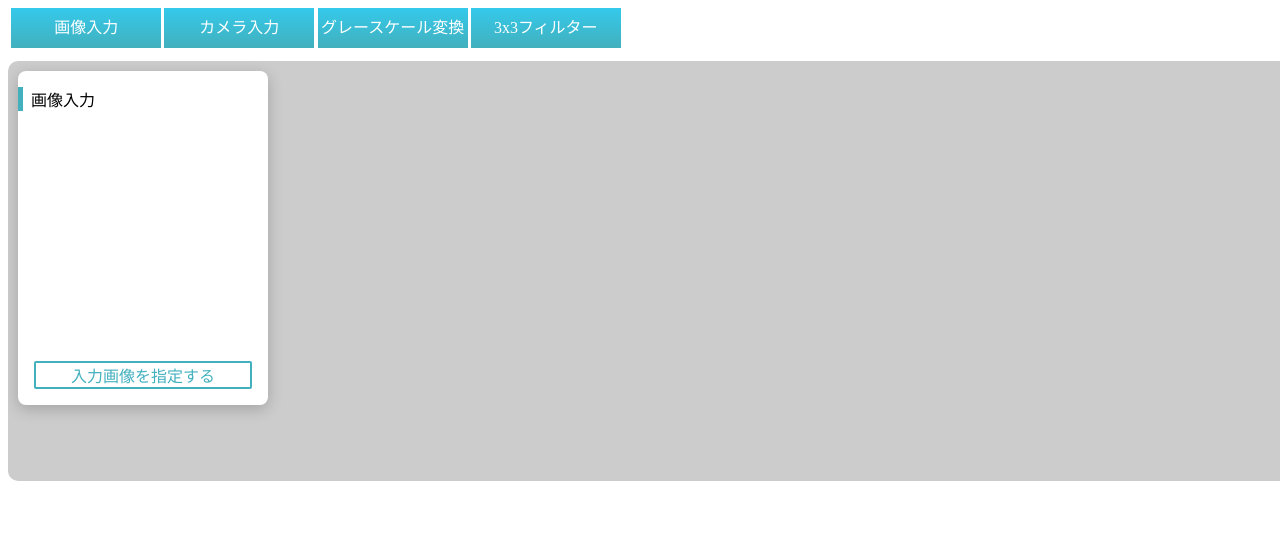
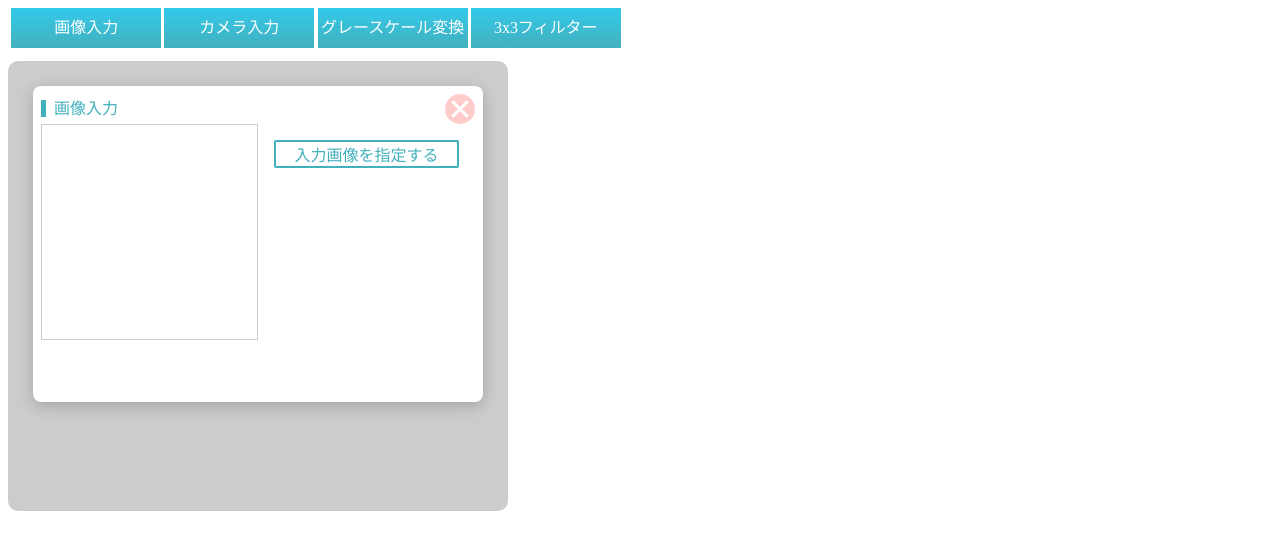
Before and after one commit to fyuuki0jp/react-wasm-img, a React app: page / in a window 1280 px wide. Both pictures are taken after a click on the element "画像入力". Shown: the top 550 px of the page. Built offline with nearby package versions, Linux system fonts and the light colour scheme.

Commit message:
[update] change design horizontal to vertical

```diff
--- a/src/component/pages/CreatePipeLine.tsx
+++ b/src/component/pages/CreatePipeLine.tsx
@@ -9,13 +9,13 @@ import { Segment, SegmentWorkerResponse} from '../utils/types'
 
 const PipeLine = styled.ul`
     margin-top:1%;
-    width:100%;
+    width:450px;
     border-radius:10px;
     min-height:400px;
     overflow-x: scroll;
     background-color:#ccc;
     list-style: none;
-    padding:10px;
+    padding:25px;
 `
 
 const ItemList = styled.div`
@@ -49,15 +49,15 @@ export const CreatePipeLine:React.FC = () => {
     const renders:JSX.Element[] = []
     const SetInputComponent:(component:string)=>void = (component)=>{
         const nowStep=steps
-        if(steps.length == 0)
+        if(steps.length == 0 || (steps[0].name!='camera' && steps[0].name!='image'))
         {
             const newID = 0
             switch (component) {
                 case 'camera':
-                    nowStep.push({name:'camera',id:newID,options:[]})
+                    nowStep.unshift({name:'camera',id:newID,options:[]})
                     break;
                 case 'image':
-                    nowStep.push({name:'image',id:newID,options:[]});
+                    nowStep.unshift({name:'image',id:newID,options:[]});
                     break;
                 default:
                     break;
@@ -108,6 +108,13 @@ export const CreatePipeLine:React.FC = () => {
         }
         worker?.postMessage({image:image,steps:steps})
     }
+
+    const DeleteComponent:(index)=>void = (index)=>{
+        const nowStep = steps;
+        nowStep.splice(index,1)
+        setStep([...nowStep])
+    }
+
     const UpdateOptions:(index:number,options:any[])=> void = async (index,options)=>{
         const nowSteps = steps
         nowSteps[index].options = options
@@ -123,16 +130,16 @@ export const CreatePipeLine:React.FC = () => {
             switch(element.name)
             {
                 case 'camera':
-                    renders.push(<CameraInput.Component output={UpdateImage.bind(null,0)}/>)
+                    renders.push(<CameraInput.Component output={UpdateImage.bind(null,0)} del={DeleteComponent.bind(null,0)}/>)
                     break;
                 case 'image':
-                    renders.push(<ImageInput.Component output={UpdateImage.bind(null,0)}/>)
+                    renders.push(<ImageInput.Component output={UpdateImage.bind(null,0)} del={DeleteComponent.bind(null,0)}/>)
                     break;
                 case 'grayscale':
-                    renders.push(<GrayScale.Component  config={UpdateOptions.bind(null,index)} input={images[index]} options={element.options}/>)
+                    renders.push(<GrayScale.Component  config={UpdateOptions.bind(null,index)} input={images[index]} options={element.options} del={DeleteComponent.bind(null,index)}/>)
                     break;
                 case '3x3filter':
-                    renders.push(<Filter3x3.Component  config={UpdateOptions.bind(null,index)} input={images[index]} options={element.options}/>)
+                    renders.push(<Filter3x3.Component  config={UpdateOptions.bind(null,index)} input={images[index]} options={element.options} del={DeleteComponent.bind(null,index)}/>)
                     break;
                 }
         }
--- a/src/component/pages/unit/CameraInput.tsx
+++ b/src/component/pages/unit/CameraInput.tsx
@@ -2,7 +2,7 @@ import { SegmentBase } from "./SegmentBase";
 import {SegmentIF,SegmentProc} from "../../utils/types"
 import React, { memo, useEffect, useMemo, useRef, useState } from 'react'
 
-export const Component:React.VFC<SegmentIF> = ({output})=>{
+export const Component:React.VFC<SegmentIF> = ({del,output})=>{
     const hiddenVideo = useRef<HTMLVideoElement>(null)
     const hiddenCanvas = useRef<HTMLCanvasElement>(null)
     const [image,setImage] = useState<ImageData|undefined>(undefined)
@@ -88,7 +88,7 @@ export const Component:React.VFC<SegmentIF> = ({output})=>{
     },[play])
 
     return (
-        <SegmentBase name={'カメラ入力'} image={image}>
+        <SegmentBase name={'カメラ入力'} image={image} del={del}>
             <canvas ref={hiddenCanvas} style={{'display':'none'}}></canvas>
             <video ref={hiddenVideo} style={{'display':'none'}}></video>
             <button onClick={CameraControl}>{play==0 ? '撮影開始':'撮影停止'}</button>
--- a/src/component/pages/unit/GrayScaleImage.tsx
+++ b/src/component/pages/unit/GrayScaleImage.tsx
@@ -4,10 +4,10 @@ import React, { ChangeEvent, useEffect, useRef, useState } from 'react'
 import {FileOpenButton} from '../../uiparts/AtomDesign'
 
 
-export const Component:React.VFC<SegmentIF> = ({input,update})=>{
+export const Component:React.VFC<SegmentIF> = ({del,input,update})=>{
 
     return (
-        <SegmentBase name={'グレースケール'} image={input}>
+        <SegmentBase name={'グレースケール'} image={input} del={del}>
         </SegmentBase>
     )
 }
--- a/src/component/pages/unit/ImageInput.tsx
+++ b/src/component/pages/unit/ImageInput.tsx
@@ -3,7 +3,7 @@ import {SegmentIF,SegmentProc} from "../../utils/types"
 import React, { ChangeEvent, useRef, useState } from 'react'
 import {FileOpenButton} from '../../uiparts/AtomDesign'
 
-export const Component:React.VFC<SegmentIF> = ({output})=>{
+export const Component:React.VFC<SegmentIF> = ({del,output})=>{
     const hiddenCanvas = useRef<HTMLCanvasElement>(null)
     const [image,setImage] = useState<ImageData|undefined>(undefined)
     const getContext = (element:HTMLCanvasElement): CanvasRenderingContext2D => {
@@ -33,7 +33,7 @@ export const Component:React.VFC<SegmentIF> = ({output})=>{
         img.src = dataURL
     }
     return (
-        <SegmentBase name={'画像入力'} image={image}>
+        <SegmentBase name={'画像入力'} image={image} del={del}>
             <canvas ref={hiddenCanvas} style={{'display':'none'}}></canvas>
             <FileOpenButton update={UpdatePath}>入力画像を指定する</FileOpenButton>
         </SegmentBase>
--- a/src/component/pages/unit/SegmentBase.tsx
+++ b/src/component/pages/unit/SegmentBase.tsx
@@ -5,53 +5,107 @@ import styled from 'styled-components'
 type Props = {
     image:ImageData|undefined,
     name:string,
+    del:()=>void
     children?:ReactNode
 }
 
-const TitleStyle = styled.p`
+const TitleStyle = styled.span`
     padding-left:0.5rem;
     border-left:5px solid #42b0bd;
+    line-height:30px;
+    color: #42b0bd;
 `
 
 const CardStyle = styled.li`
-    float: left;
+    float: flex;
     position: relative;
     border-radius:8px;
     box-shadow:0 4px 15px rgba(0,0,0,.2);
     min-width:250px;
     min-height:300px;
+    padding: 0.5rem;
     background-color:white;
     :not(:first-child) {
-        margin-left: 50px;
+        margin-top: 50px;
     }
     :not(:first-child)::before {
         content: "";
         position: absolute;
-        top: 0;
-        bottom: 0;
-        left: -30px;
+        left: 0;
+        right: 0;
+        top: -30px;
         margin: auto;
         box-sizing: border-box;
         width: 15px;
         height: 15px;
         border: 15px solid transparent;
         border-left: 15px solid #2a75bf;
+        transform: rotate(90deg);
     }
 `
 
 const PrevStyle = styled.div`
-    margin:25px;
-    height:200px;
+    width:250px;
 `
 
-export const SegmentBase:React.VFC<Props> = ({image,name,children}) =>{
+const OptionStyle = styled.div`
+    width: 250px;
+`
+
+const ViewStyle = styled.div`
+    display:flex;
+`
+
+const CloseStyle = styled.span`
+    display: inline-block;
+    position: relative;
+    width: 30px;
+    height: 30px;
+    border-radius: 50%;
+    float:right;
+    background: #FCC;
+    &:hover {
+        background: #F33;
+    }
+    &:after {
+        content: "";
+        position: absolute;
+        top: 50%;
+        left: 50%;
+        width: 3px; /* 棒の幅（太さ） */
+        height: 22px; /* 棒の高さ */
+        background: #FFF; /* バツ印の色 */
+        transform: translate(-50%,-50%) rotate(-45deg);
+    }
+    &:before {
+        content: "";
+        position: absolute;
+        top: 50%;
+        left: 50%;
+        width: 3px; /* 棒の幅（太さ） */
+        height: 22px; /* 棒の高さ */
+        background: #FFF; /* バツ印の色 */
+        transform: translate(-50%,-50%) rotate(45deg);
+    }
+`
+
+
+
+export const SegmentBase:React.VFC<Props> = ({image,del,name,children}) =>{
+    const [open,setOpen] = useState(true);
+
     return (
         <CardStyle>
             <TitleStyle>{name}</TitleStyle>
-            <PrevStyle>
-                <ImageView image={image} width='200' height='200'></ImageView>
-            </PrevStyle>
-            {children}
+            <CloseStyle onClick={del}/>
+            <ViewStyle>
+                <PrevStyle>
+                    <ImageView image={image} width='200' height='200'></ImageView>
+                </PrevStyle>
+                <OptionStyle>
+                    {open ? children:''}
+                </OptionStyle>
+            </ViewStyle>
         </CardStyle>
     )
 }
--- a/src/component/uiparts/AtomDesign.tsx
+++ b/src/component/uiparts/AtomDesign.tsx
@@ -5,6 +5,11 @@ interface FileOpen {
     update:(e:React.ChangeEvent<HTMLInputElement>)=>void,
     children?:React.ReactNode
 };
+
+interface Submit {
+    onClick:()=>void,
+    children?:React.ReactNode
+}
 
 const Button = styled.div`
     border: 2px solid #42b0bd;
@@ -28,3 +33,9 @@ export const FileOpenButton:React.VFC<FileOpen> = ({update,children}) =>{
         </label>
     )
 }
+
+export const SubmitButton:React.VFC<Submit> = ({onClick,children})=>{
+    return (
+        <Button>{children ? children : 'クリック'}</Button>
+    )
+}
--- a/src/component/uiparts/ImageView.tsx
+++ b/src/component/uiparts/ImageView.tsx
@@ -1,10 +1,16 @@
 import React, { useEffect,useState,useRef } from 'react'
+import styled from 'styled-components'
 
 type Props = {
     image:ImageData|undefined,
     width:string,
     height:string
 }
+
+const ViewRect = styled.div`
+    border: 1px solid #ccc;
+    padding:5px;
+`
 
 export const ImageView:React.FC<Props> = ({image,width,height}) => {
     const hiddenCanvas = useRef<HTMLCanvasElement>(null)
@@ -26,9 +32,9 @@ export const ImageView:React.FC<Props> = ({image,width,height}) => {
         dst.drawImage(hiddenCanvas.current,0,0,image.width,image.height,0,0,parseInt(width),parseInt(height)*aspect)
     })
     return (
-        <>
+        <ViewRect>
             <canvas ref={viewCanvas} width={width} height={height} ></canvas>
             <canvas ref={hiddenCanvas} style={{'display':'none'}} ></canvas>
-        </>
+        </ViewRect>
     )
 }
--- a/src/component/utils/types.ts
+++ b/src/component/utils/types.ts
@@ -9,6 +9,7 @@ export interface SegmentIF {
     output?:(image:ImageData)=>void,
     config?:(options:any[])=>void,
     options?:any[],
+    del:()=>void,
     update?:number
 }
 
```
Also changed, not shown: src/component/pages/unit/FilterImage3x3.tsx (+7 -6 lines).
